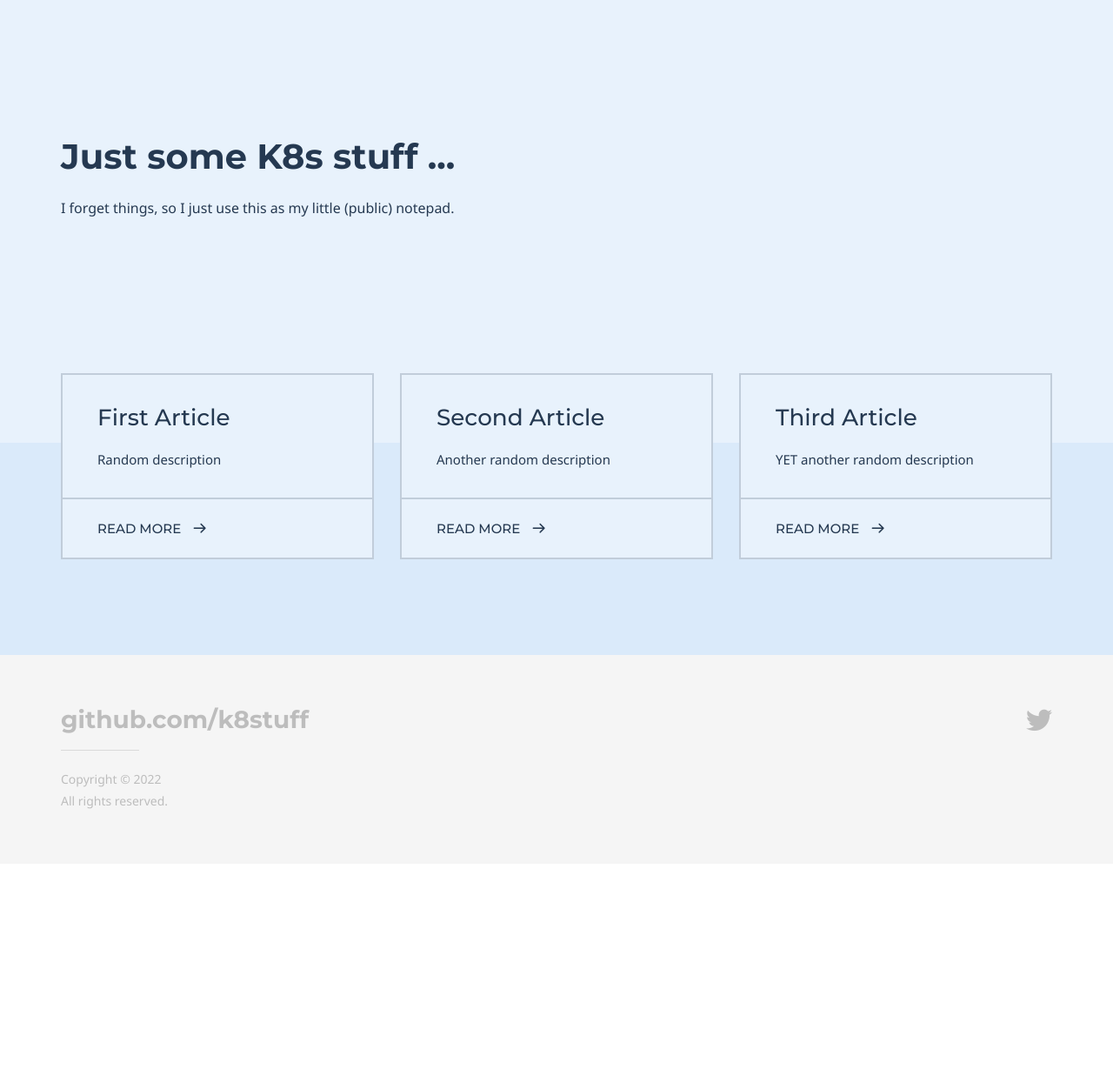
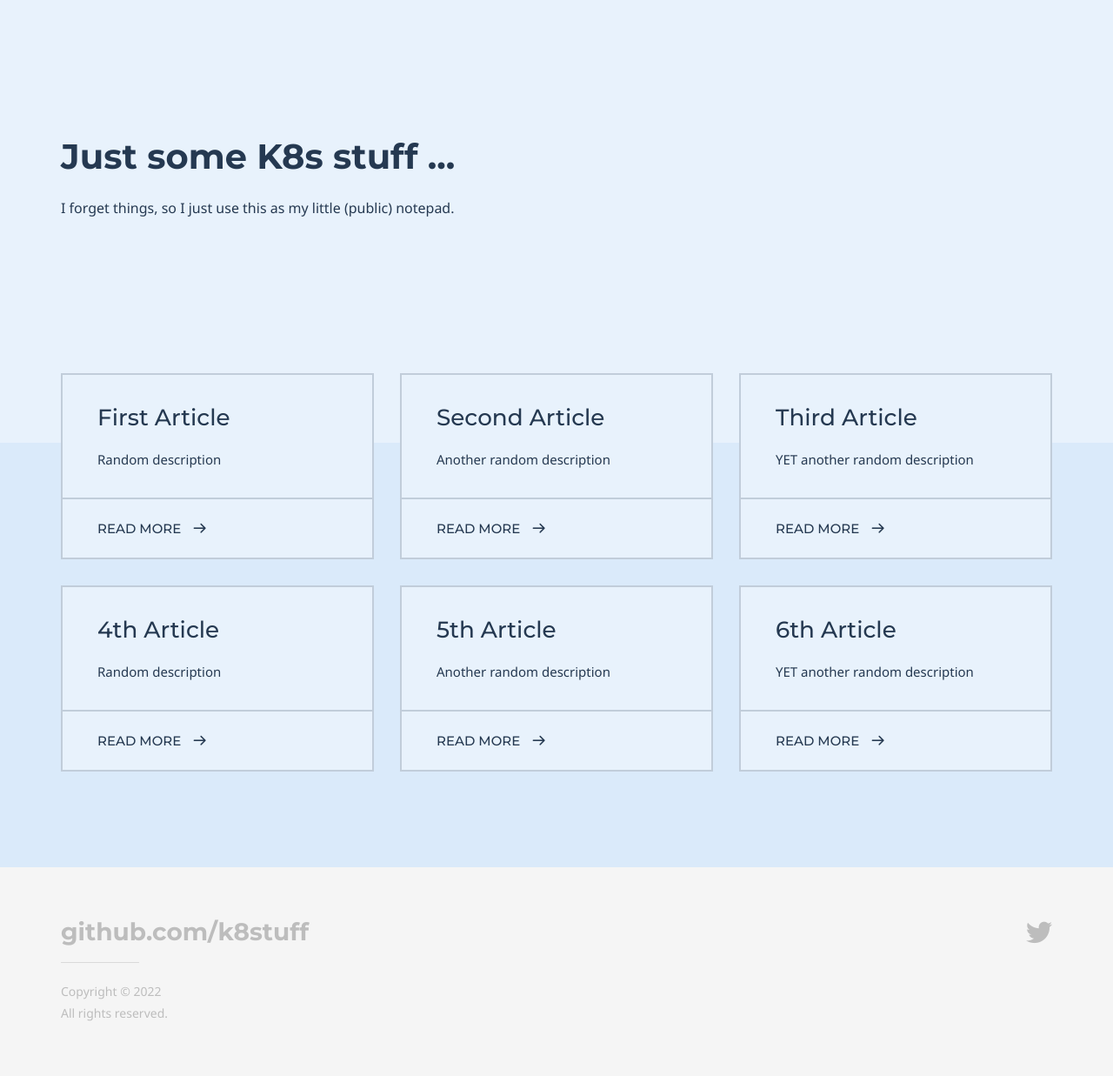
Before and after one commit to k8stuff/Some-K8-Stuff, a Jekyll site: the page built from index.md, in a window 1280 px wide. Shown: the whole page at 87% size. Built offline with Jekyll 4.4.1, drawn with Linux system fonts in a browser that asks for light colours; some web fonts are replaced; before the commit the page ends 993 px from its top, so only the background shows below that.

Commit message:
Update index.md

```diff
--- a/index.md
+++ b/index.md
@@ -38,4 +38,19 @@ grid_navigation:
       excerpt: YET another random description
       cta: Read more
       url: '#'
+
+    - title: 4th Article
+      excerpt: Random description
+      cta: Read more
+      url: '#'
+
+    - title: 5th Article
+      excerpt: Another random description
+      cta: Read more
+      url: '#'
+
+    - title: 6th Article
+      excerpt: YET another random description
+      cta: Read more
+      url: '#'
 ---
```
